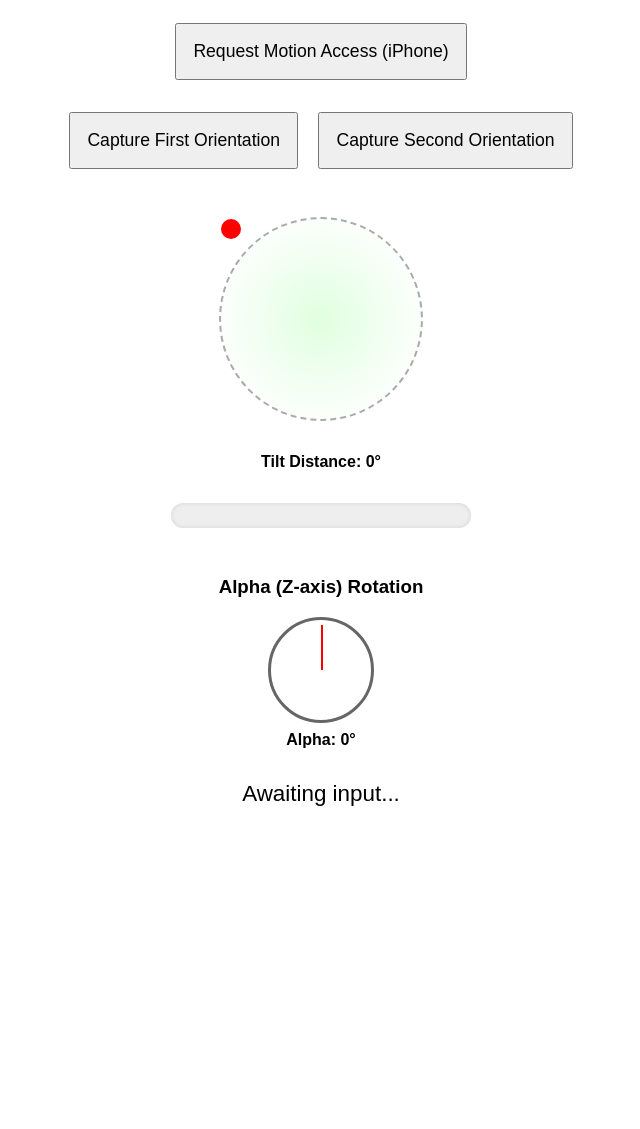
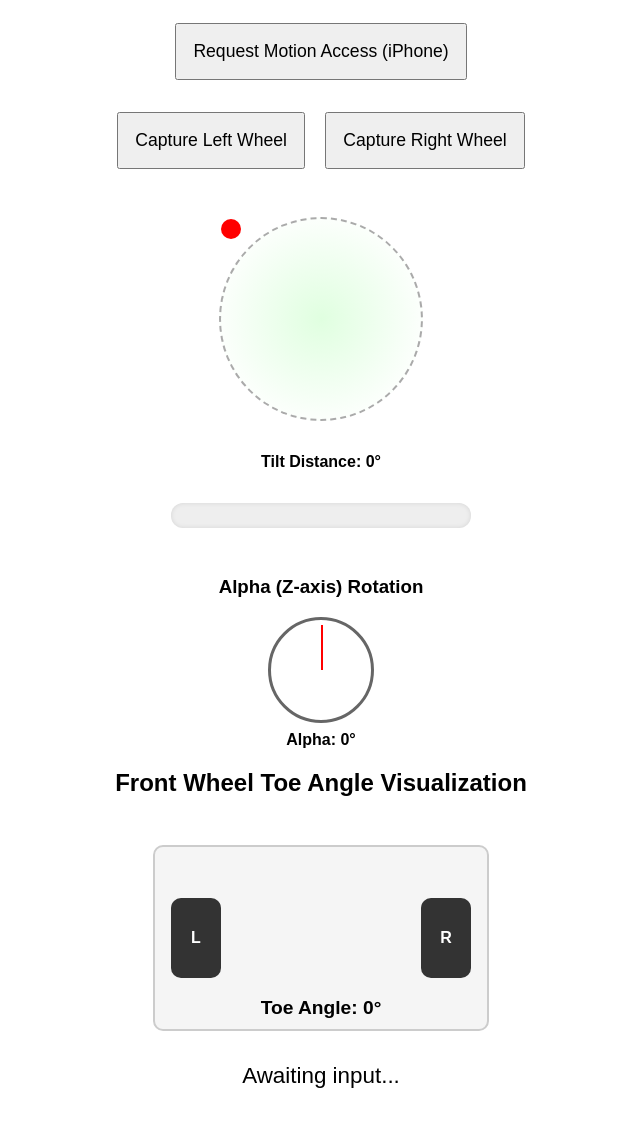
Before and after one commit to vangelis/orientation-web-app, a plain HTML site: page index.html in a window 1280 px wide. Shown: the part 113-1242 px from the top of the page, without its empty margins (319-959 px from the left). Before the commit the page ends 960 px from the top, so only its background shows below. Drawn offline with Linux system fonts and the light colour scheme.

Commit message:
Update index.html
Make it into a car application

```diff
--- a/index.html
+++ b/index.html
@@ -2,7 +2,7 @@
 <html lang="en">
 <head>
   <meta charset="UTF-8">
-  <title>Z-Axis Orientation Tool</title>
+  <title>Toe Angle Measurement Tool</title>
   <meta name="viewport" content="width=device-width, initial-scale=1.0">
   <style>
     body {
@@ -10,11 +10,13 @@
       padding: 2rem;
       text-align: center;
     }
+
     button {
       margin: 1rem 0.5rem;
       padding: 1rem;
       font-size: 1.1rem;
     }
+
     .output {
       margin-top: 2rem;
       font-size: 1.4rem;
@@ -99,15 +101,52 @@
       margin-top: 0.5rem;
       font-weight: bold;
     }
+
+    .car-toe-visual {
+      position: relative;
+      width: 300px;
+      height: 150px;
+      margin: 3rem auto 1rem;
+      background: #f5f5f5;
+      border-radius: 10px;
+      border: 2px solid #ccc;
+      display: flex;
+      align-items: center;
+      justify-content: space-between;
+      padding: 1rem;
+    }
+
+    .wheel {
+      width: 50px;
+      height: 80px;
+      background: #333;
+      border-radius: 10px;
+      color: white;
+      font-weight: bold;
+      display: flex;
+      align-items: center;
+      justify-content: center;
+      transform-origin: center center;
+      transition: transform 0.3s ease;
+    }
+
+    .toe-angle-label {
+      position: absolute;
+      bottom: 10px;
+      left: 50%;
+      transform: translateX(-50%);
+      font-weight: bold;
+      font-size: 1.2rem;
+    }
   </style>
 </head>
 <body>
 
-  <h1>Z-Axis Orientation Tool</h1>
+  <h1>Toe Angle Measurement Tool</h1>
 
   <button id="startBtn">Request Motion Access (iPhone)</button><br>
-  <button id="capture1">Capture First Orientation</button>
-  <button id="capture2">Capture Second Orientation</button>
+  <button id="capture1">Capture Left Wheel</button>
+  <button id="capture2">Capture Right Wheel</button>
 
   <div class="indicator-wrapper" id="indicator">
     <div class="dot" id="dot"></div>
@@ -127,6 +166,13 @@
       <div class="needle" id="needle"></div>
     </div>
     <div class="alpha-value" id="alphaValue">Alpha: 0°</div>
+  </div>
+
+  <h2>Front Wheel Toe Angle Visualization</h2>
+  <div class="car-toe-visual">
+    <div class="wheel left-wheel" id="leftWheel">L</div>
+    <div class="wheel right-wheel" id="rightWheel">R</div>
+    <div class="toe-angle-label" id="toeLabel">Toe Angle: 0°</div>
   </div>
 
   <div class="output" id="output">Awaiting input...</div>
@@ -207,23 +253,28 @@
 
     document.getElementById('capture1').addEventListener('click', () => {
       alpha1 = window.currentAlpha;
-      document.getElementById('output').textContent = `First orientation captured: ${alpha1?.toFixed(2)}°`;
+      document.getElementById('output').textContent = `Left wheel orientation: ${alpha1?.toFixed(2)}°`;
     });
 
     document.getElementById('capture2').addEventListener('click', () => {
       alpha2 = window.currentAlpha;
       if (alpha1 === null) {
-        document.getElementById('output').textContent = 'Capture the first orientation first.';
+        document.getElementById('output').textContent = 'Capture the left wheel first.';
         return;
       }
 
       if (alpha2 != null) {
-        const diff = Math.abs(alpha2 - alpha1);
-        const minimalDiff = Math.min(diff, 360 - diff);
-        document.getElementById('output').textContent = `Second orientation: ${alpha2.toFixed(2)}°. Z-axis difference: ${minimalDiff.toFixed(2)}°`;
+        const diff = alpha2 - alpha1;
+        const toeAngle = ((diff + 540) % 360) - 180; // Normalize to [-180, 180]
+
+        // Update visual wheels
+        document.getElementById('leftWheel').style.transform = `rotate(${alpha1}deg)`;
+        document.getElementById('rightWheel').style.transform = `rotate(${alpha2}deg)`;
+
+        document.getElementById('toeLabel').textContent = `Toe Angle: ${toeAngle.toFixed(2)}°`;
+        document.getElementById('output').textContent = `Left: ${alpha1.toFixed(2)}°, Right: ${alpha2.toFixed(2)}°, Toe: ${toeAngle.toFixed(2)}°`;
       }
     });
   </script>
-
 </body>
 </html>
```
